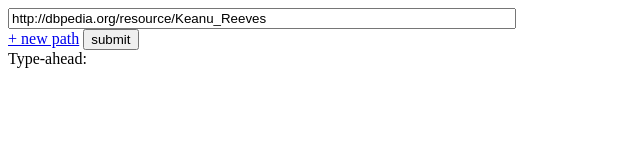
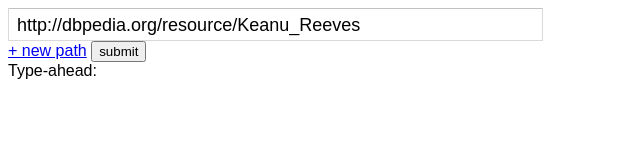
Before and after one commit to lmatteis/nautier, a website: page index.html in a window 1280 px wide. Shown: the whole page, without its empty margins (0-640 px from the left). Drawn offline with Linux system fonts and the light colour scheme.

Commit message:
better ui for input

```diff
--- a/index.html
+++ b/index.html
@@ -7,9 +7,49 @@
   <script type="text/javascript" src="n3-browser.min.js"></script>
   <script type="text/javascript" src="main.js"></script>
   <style>
-    input {
-        width: 500px;
-    }
+body {
+    font-family: Arial,sans-serif;
+}
+input[type=text] {
+    color: black; */
+
+    background: white;
+    font-size: 16px;
+    height: 23px;
+    line-height: normal;
+    border: 1px solid #d9d9d9;
+    border-top: 1px solid #c0c0c0;
+    padding: 3px 6px 1px 8px;
+    -webkit-border-radius: 1px;
+    -moz-border-radius: 1px;
+    border-radius: 1px;
+    outline: none;
+    vertical-align: middle;
+    -webkit-appearance: none;
+    -moz-appearance: none;
+
+    width: 100%;
+    width: 500px;
+    font-size: 18px;
+    height: 26px;
+    padding: 3px 8px 2px 8px;
+    padding-right: 25px;
+    vertical-align: top;
+}
+input[type=text]:focus {
+    border: 1px solid #4d90fe;
+    -webkit-box-shadow: inset 0px 1px 2px rgba(0,0,0,0.3);
+    -moz-box-shadow: inset 0px 1px 2px rgba(0,0,0,0.3);
+    box-shadow: inset 0px 1px 2px rgba(0,0,0,0.3);
+}
+
+input[type=text]:hover {
+    border: 1px solid #b9b9b9;
+    border-top: 1px solid #a0a0a0;
+    -webkit-box-shadow: inset 0px 1px 2px rgba(0,0,0,0.1);
+    -moz-box-shadow: inset 0px 1px 2px rgba(0,0,0,0.1);
+    box-shadow: inset 0px 1px 2px rgba(0,0,0,0.1);
+}
   </style>
   <body>
       <div class="path">
```
